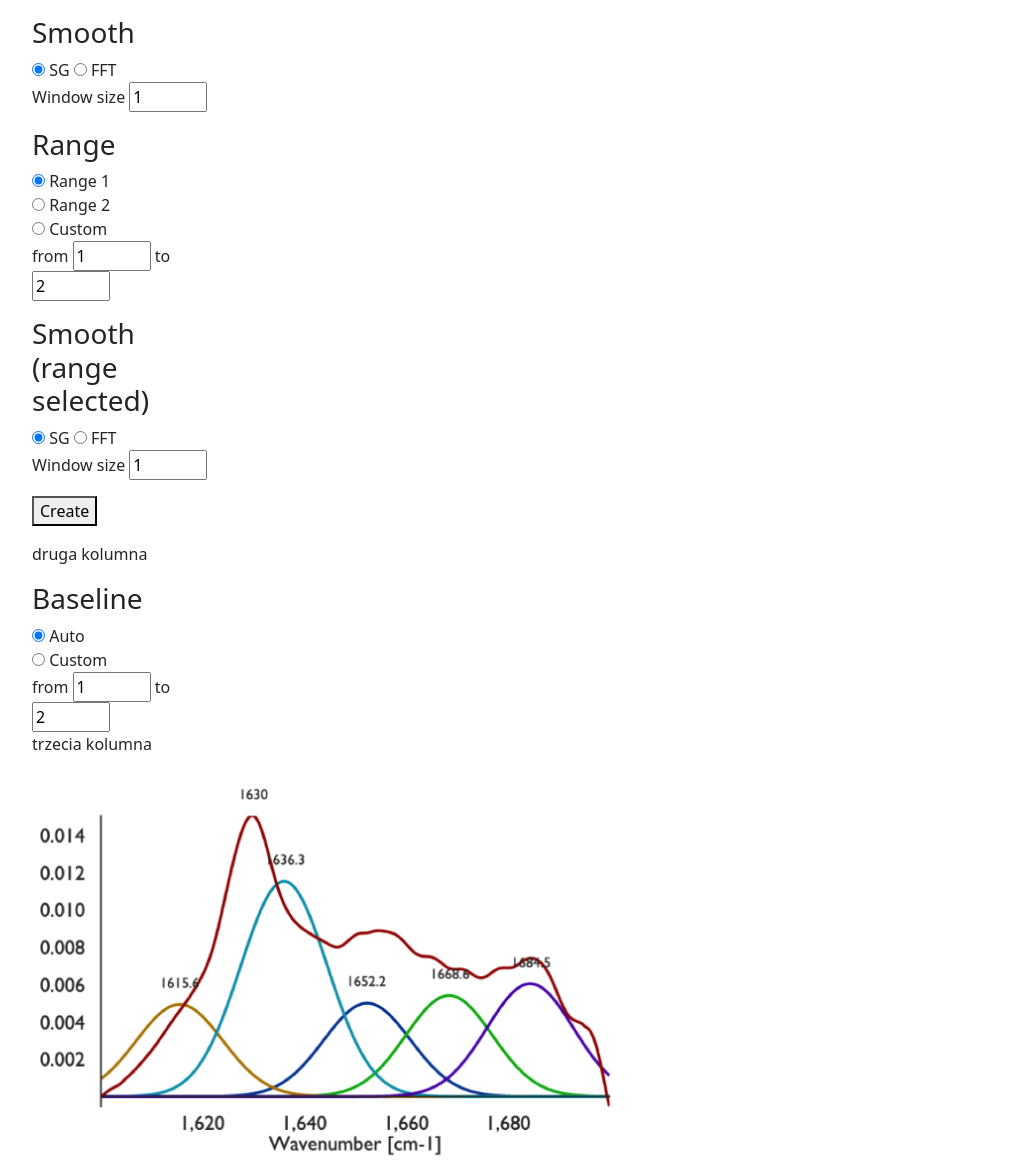
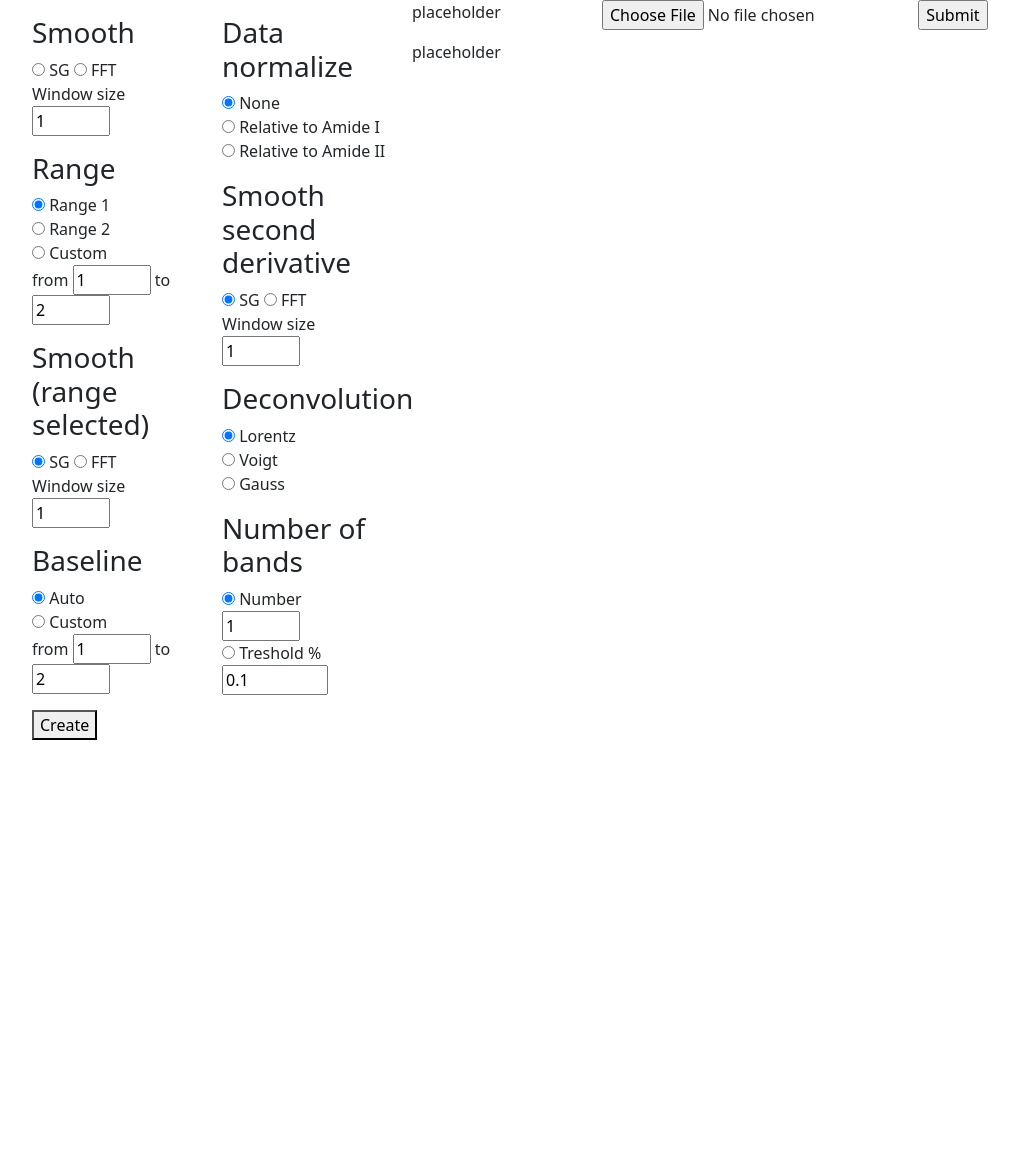
Before and after one commit to piotrnarecki/SPCTR9000, a Flask app: page /load_data in a window 1280 px wide. Shown: the whole page, without its empty margins (50-1069 px from the left). After the commit the page ends 740 px from the top, so only its background shows below. Run offline with Flask 2, Linux system fonts and the light colour scheme; parts of the project's set-up code (start-up, migrations or seed data) failed here and were passed over; some libraries are stand-ins or nearby versions.

Commit message:
added class with methods to interpret input (in progress)

```diff
--- a/spctr_controller.py
+++ b/spctr_controller.py
@@ -5,6 +5,9 @@ from werkzeug.utils import secure_filename
 from werkzeug.datastructures import FileStorage
 
 from model import db
+
+from frontend_utils.input_interpreter import InputInterpreter
+
 
 # WPISZ PONISZE KOMENTY W TERMINAL NA DOLE ABY URUCHOMIC
 # export FLASK_APP=spctr9000_controller.py
@@ -25,26 +28,23 @@ def welcome():
 def load_data():
     if request.method == "POST":
 
-        smooth_type = request.form['smooth_radio']
-        smooth_window_size = request.form['smooth_window_size']
-        range = request.form['range_radio']
-
-        print("INPUT:")
-
-        print(smooth_type)
-        print(smooth_window_size)
-        print(range)
-
-        baseline = request.form['baseline_radio']
-        print(baseline)
 
 
-        if range == "custom_range":
-            range_from = request.form['range_from']
-            range_to = request.form['range_to']
-            print(range_from)
-            print(range_to)
 
+        interpreter = InputInterpreter()
+        interpreter.interpret_params(request)
+
+
+
+
+        if request.files['file'].filename != '':
+            file = request.files['file']
+            file.save(secure_filename(file.filename))
+            print(file.filename)
+            # return 'file uploaded successfully'
+        else:
+            print("file ERRRRRORRR")
+            # return redirect(url_for("load_data"))
 
 
 
--- a/templates/spctr_load_data.html
+++ b/templates/spctr_load_data.html
@@ -14,20 +14,15 @@
 
 <!--    <hr class="my-4">-->
 
+
 <div class="container">
+    <form method="post" enctype="multipart/form-data">
 
         <div class="row">
 
-        <form method="post">
 
-            <div>
+            <!--pierwsza kolumna-->
             <div class="col-2">
-
-
-                    <p>
-
-
-                        <!--            <form method="post">-->
 
 
                 <p>
@@ -53,11 +48,9 @@
                        value="1">
                 </p>
 
-
+                <!--Range-->
                 <p>
 
-
-                        <!--Range-->
                 <h3>Range</h3>
 
 
@@ -130,23 +123,7 @@
 
 
                 <p>
-                        <button type="submit">Create</button>
-
-
-                    </p>
-
-
-                </div>
-
-                <div class="col-2">
-
-                    <p>
-                        druga kolumna
-                    </p>
-
-                    <!--Range-->
                 <h3>Baseline</h3>
-
 
                 <input type="radio" name="baseline_radio" id="baseline_auto" checked value="baseline_auto">
                 <label>
@@ -177,6 +154,176 @@
 
 
                     </div>
+                </div>
+
+                </p>
+
+
+                <p>
+                    <button type="submit">Create</button>
+
+
+                </p>
+
+
+            </div>
+
+
+            <!--druga kolumna-->
+            <div class="col-2">
+                <p>
+                <h3>Data normalize</h3>
+
+
+                <input type="radio" name="data_normalize_radio" id="data_normalize_none" checked
+                       value="data_normalize_none">
+                <label>
+                    None
+                </label>
+                </input>
+
+                <br>
+
+                <input type="radio" name="data_normalize_radio" id="data_normalize_amide1"
+                       value="data_normalize_amide1">
+                <label>
+                    Relative to Amide I
+                </label>
+                </input>
+
+                <br>
+
+                <input type="radio" name="data_normalize_radio" id="data_normalize_amide2"
+                       value="data_normalize_amide2">
+                <label>
+                    Relative to Amide II
+                </label>
+                </input>
+
+
+                </p>
+
+                <p>
+
+                <h3>Smooth second derivative</h3>
+                <input type="radio" name="smooth_radio" id="smooth_derivative_sg" value="sg" checked>
+                <label>
+                    SG
+                </label>
+                </input>
+
+
+                <input type="radio" name="smooth_radio" id="smooth_derivative_fft" value="fft"
+                >
+                <label>
+                    FFT
+                </label>
+                </input>
+
+                <br>
+                <label>Window size</label>
+                <input type="number" id="smooth_derivative_window_size" name="smooth_window_size" min="1" max="5"
+                       required
+                       value="1">
+                </p>
+
+
+                <p>
+                <h3>Deconvolution</h3>
+
+
+                <input type="radio" name="deconvolution_radio" id="deconvolution_lorentz" checked
+                       value="deconvolution_lorentz">
+                <label>
+                    Lorentz
+                </label>
+                </input>
+
+                <br>
+
+                <input type="radio" name="deconvolution_radio" id="deconvolution_voigt"
+                       value="deconvolution_voigt">
+                <label>
+                    Voigt
+                </label>
+                </input>
+
+                <br>
+
+                <input type="radio" name="deconvolution_radio" id="deconvolution_gauss"
+                       value="deconvolution_gauss">
+                <label>
+                    Gauss
+                </label>
+                </input>
+
+
+                </p>
+
+                <p>
+
+                <h3>Number of bands</h3>
+
+                <div>
+                    <input type="radio" name="bands_radio" id="bands_number" value="bands_treshold" required checked>
+                    <label>Number</label>
+                    </input>
+                    <div class="reveal-if-active">
+
+
+                        <input type="number" id="number_value" name="range_from" min="1" max="5"
+                               class="require-if-active" value="1">
+                        </input>
+
+
+                    </div>
+
+                </div>
+
+
+                <div>
+                    <input type="radio" name="bands_radio" id="bands_treshold" value="bands_treshold" required>
+                    <label>Treshold %</label>
+                    </input>
+                    <div class="reveal-if-active">
+
+
+                        <input type="number" id="tresthold_value" name="tresthold_value" min="0" max="1" step="0.01"
+                               class="require-if-active" value="0.1">
+                        </input>
+
+
+                    </div>
+
+                </div>
+
+                </p>
+
+
+            </div>
+            <div class="col-2">
+
+
+                <p>
+                    placeholder
+
+                </p>
+
+
+                <p>
+                    placeholder
+
+                </p>
+
+            </div>
+            <div class="col-6">
+
+                <!--                    <form action="http://localhost:5000/load_data" method="POST"-->
+                <!--                          enctype="multipart/form-data">-->
+                <input type="file" name="file"
+                       accept=".csv, application/vnd.openxmlformats-officedocument.spreadsheetml.sheet, application/vnd.ms-excel"/>
+                <input type="submit"/>
+                <!--                    </form>-->
 
 
             </div>
@@ -184,35 +331,9 @@
 
         </div>
 
-                <div class="col-2">
-
-                    <p>
-                        trzecia kolumna
-                    </p>
-
-                </div>
-
-
-                <div class="col-6">
-
-                    <img src="static/results.png">
-
-
-                    <!--            <form action="http://localhost:5000/load_data" method="POST"-->
-                    <!--                  enctype="multipart/form-data">-->
-                    <!--                <input type="file" name="file"-->
-                    <!--                       accept=".csv, application/vnd.openxmlformats-officedocument.spreadsheetml.sheet, application/vnd.ms-excel"/>-->
-                    <!--                <input type="submit"/>-->
-                    <!--            </form>-->
-
-
-                </div>
-            </div>
     </form>
 
 
 </div>
-
-
 </body>
 </html>
```
Also changed, not shown: frontend_utils/input_interpreter.py (added, +48 -0 lines). Lines whose indentation alone changed are shown as unchanged.
